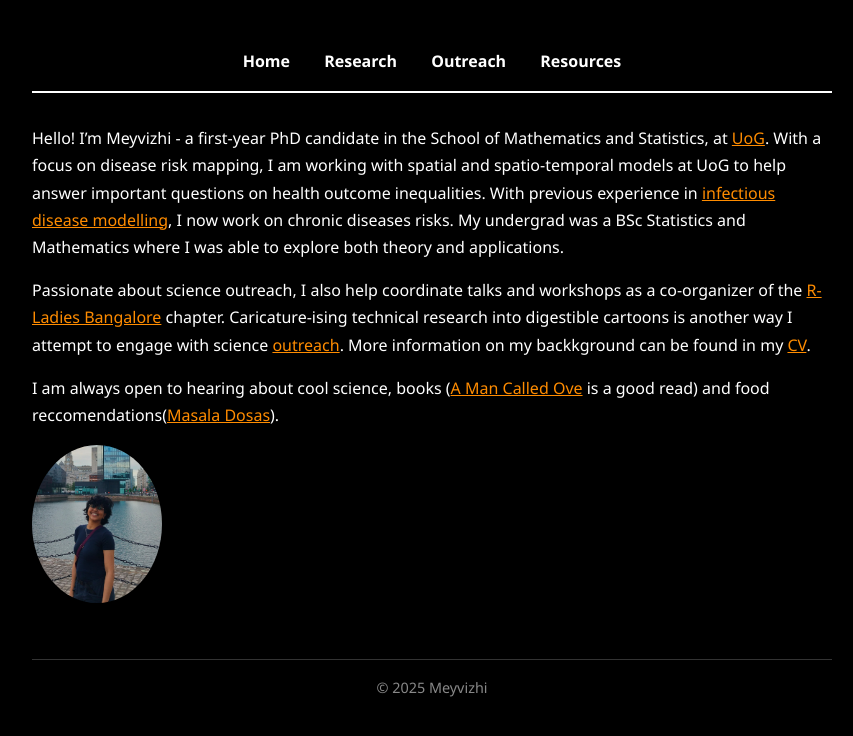
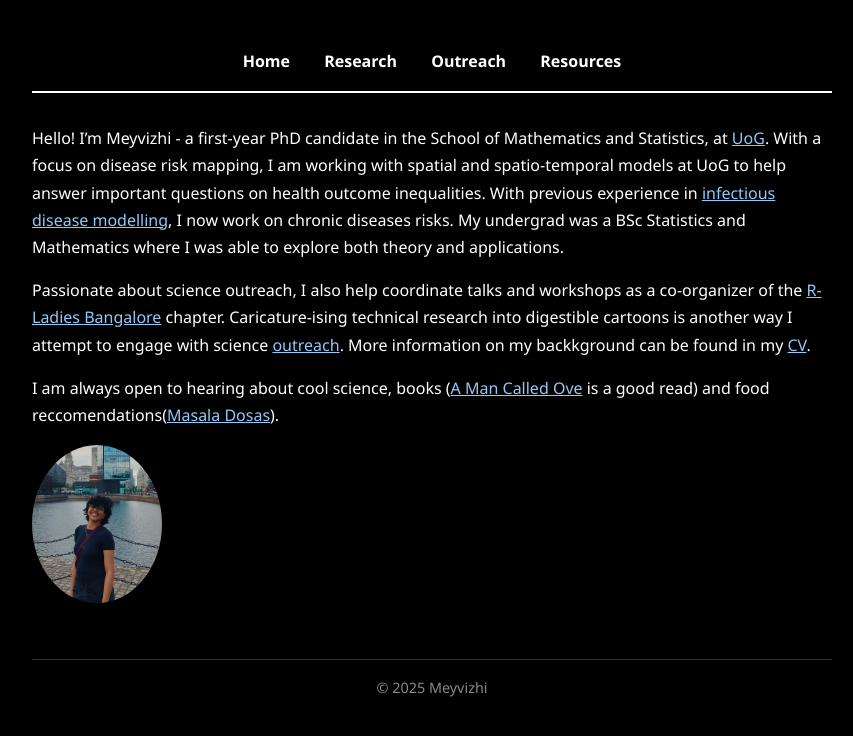
Before and after one commit to meyvizhii/website, a Jekyll site: the page built from index.md, in a window 1280 px wide. Shown: the top 736 px of the page, without its empty margins (208-1061 px from the left). Built offline with Jekyll 4.4.1, drawn with Linux system fonts in a browser that asks for light colours.

Commit message:
Update default.html

```diff
--- a/_layouts/default.html
+++ b/_layouts/default.html
@@ -18,12 +18,12 @@
 
     /* Links in content */
 a {
-  color: #ff8c00;   /* dark orange */
+  color: #90caf9;   /* dark orange */
   text-decoration: underline;
 }
 
     a:hover {
-  color: #ffd700;   /* gold on hover */
+  color: --text;   /* gold on hover */
 }
     body {
       font-family: 'Segoe UI', sans-serif;
```
